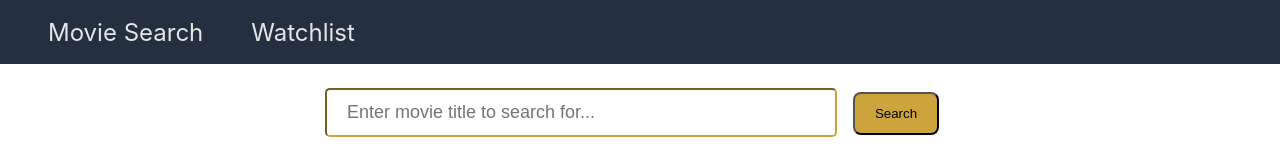
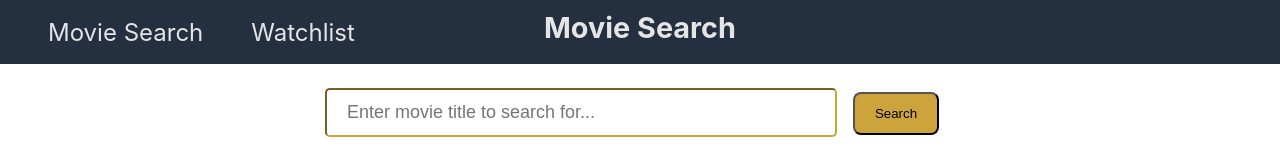
Before and after one commit to JuhoBjn/movie-search, a React (Create React App) app: page / in a window 1280 px wide. Shown: the top 160 px of the page. Built offline with nearby package versions, Linux system fonts and the light colour scheme; no server answers.

Commit message:
Added title to navbar

```diff
--- a/src/components/Navbar.css
+++ b/src/components/Navbar.css
@@ -5,6 +5,16 @@
   align-items: center;
   justify-content: left;
   background-color: #242f40;
+}
+
+.header h2 {
+  position: absolute;
+  margin-right: -50%;
+  margin-top: 3rem;
+  left: 50%;
+  transform: translate(-50%, -50%);
+  color: #e5e5e5;
+  font-size: 1.8rem;
 }
 
 .header ul {
--- a/src/components/Navbar.js
+++ b/src/components/Navbar.js
@@ -14,6 +14,7 @@ const Navbar = () => {
           </li>
         </ul>
       </nav>
+      <h2>Movie Search</h2>
     </header>
   );
 };
```
